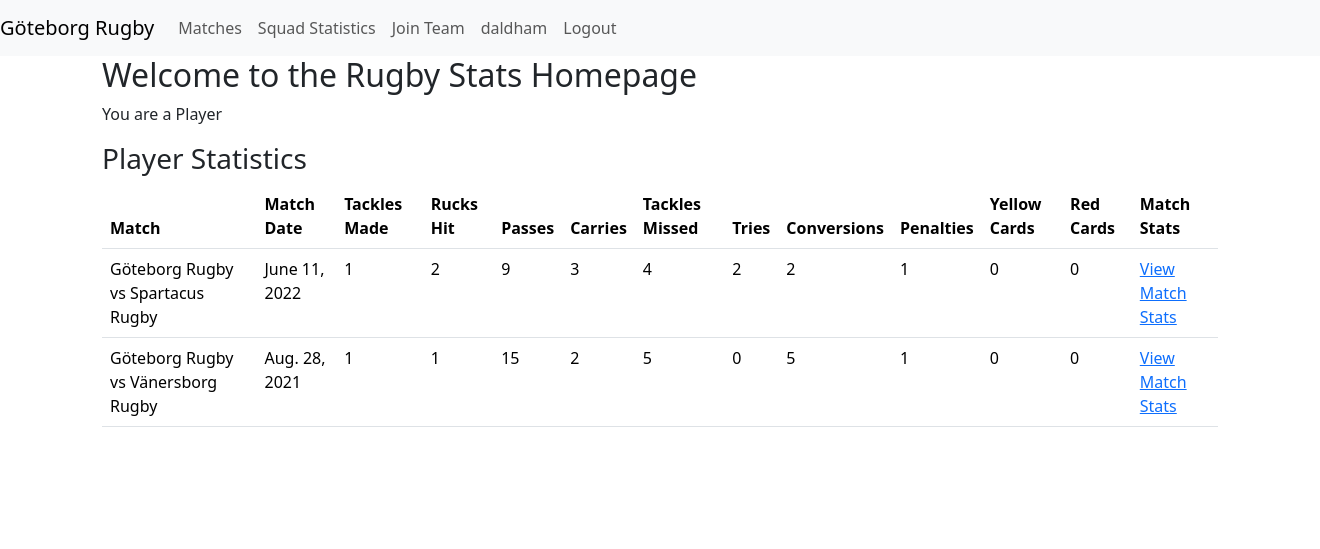
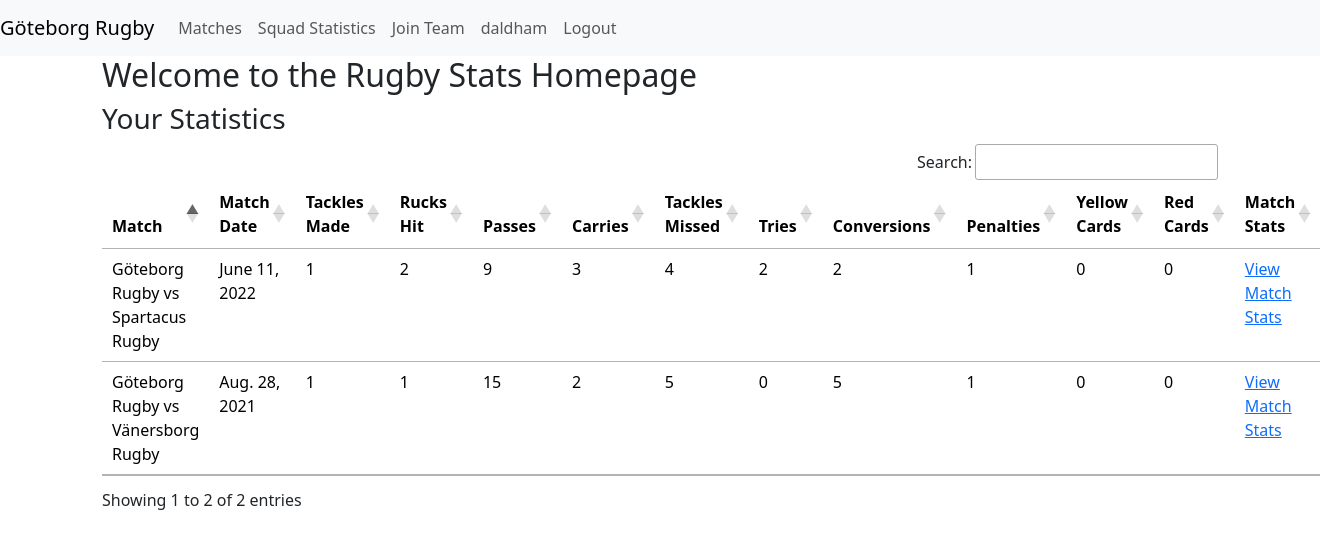
Before and after one commit to danielaldham/rugbystats, a Django app: page / in a window 1320 px wide. Shown: the top 549 px of the page. Run offline with Django 4.2, Linux system fonts and the light colour scheme; a user stored in the database is signed in; data comes from the database, SQL or seed files in the repository; both versions use the stored data as it was after the commit; some libraries are stand-ins or nearby versions.

Commit message:
update to all tables using datatables

```diff
--- a/rugbystats/stats/templates/index.html
+++ b/rugbystats/stats/templates/index.html
@@ -4,13 +4,10 @@
 <div class="container">
     <h2>Welcome to the Rugby Stats Homepage</h2>
     {% if user.is_authenticated %}
-        {% if user.coach %}
-            <p>You are a Coach</p>
-        {% else %}
-            <p>You are a Player</p>
-            <h3>Player Statistics</h3>
+        {% if user.team %}
+            <h3>Your Statistics</h3>
             {% if statistics %}
-    <table class="table">
+                <table class="table" id="stats">
                     <thead>
                         <tr>
                             <th>Match</th>
@@ -51,7 +48,9 @@
             {% else %}
                 <p>No statistics found.</p>
             {% endif %}
-
+        {% else %}
+            <p>You are not a member of a team yet.</p>
+            <a href="{% url 'join' %}">Join a team</a>
         {% endif %}
     {% else %}
         <p>You are not logged in.</p>
@@ -66,4 +65,15 @@
         {% endfor %}
     </ul>
 {% endif %}
+
+<script>
+    $(document).ready( function () {
+        $('#stats').DataTable({
+            "paging": false,
+            "lengthChange": false,
+            "searching": true
+        });
+  });
+  </script>
+
 {% endblock %}
--- a/rugbystats/stats/templates/player_statistics.html
+++ b/rugbystats/stats/templates/player_statistics.html
@@ -42,7 +42,6 @@
 <script>
   $(document).ready( function () {
       $('#player_statistics').DataTable({
-          "order": true,
           "paging": false,
           "lengthChange": false,
           "searching": true
```
Also changed, not shown: rugbystats/stats/templates/matches.html (+11 -1 lines), rugbystats/db.sqlite3. Lines whose indentation alone changed are shown as unchanged.
